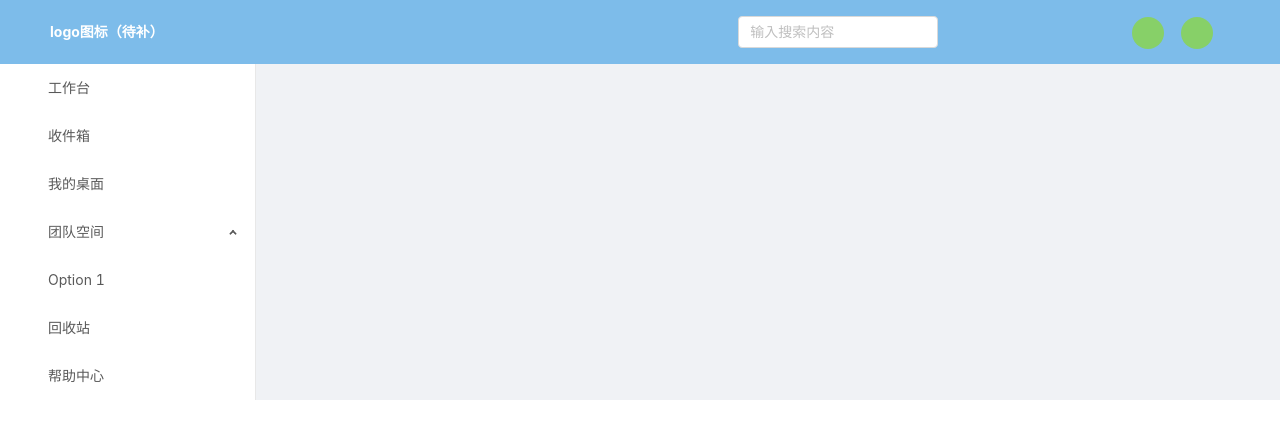
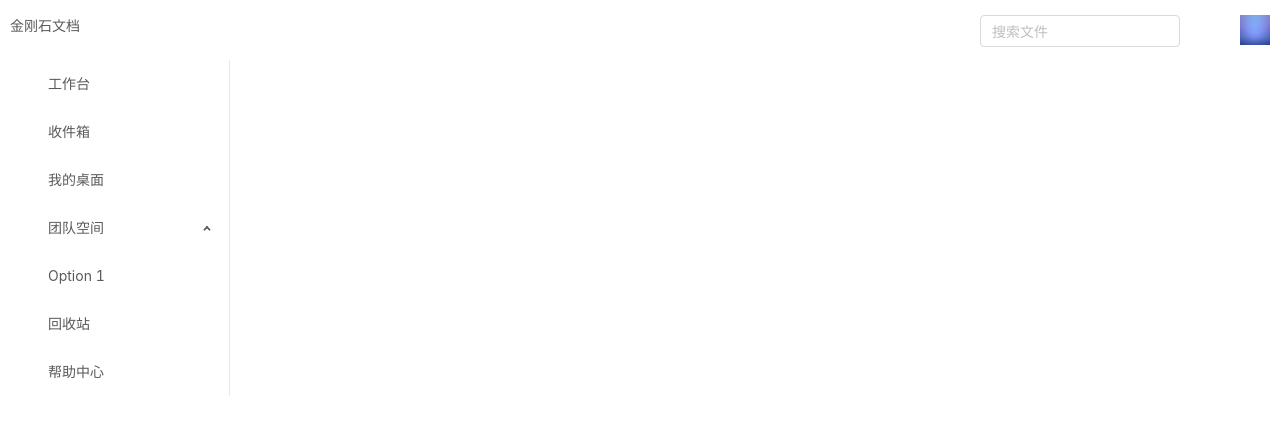
Before and after one commit to Tuanzlu/document_Client, a Vue app: page /#/personIndex in a window 1280 px wide. Shown: the top 438 px of the page. Built offline with nearby package versions, Linux system fonts and the light colour scheme.

Commit message:
新增规范后的组件格式

```diff
--- a/src/components/beforLoginNav.vue
+++ /dev/null
@@ -1,58 +0,0 @@
-<template>
-  <div>
-      <div id="components-layout-demo-basic">
-        <a-layout>
-         <a-layout-header>
-             <a-row>
-                 <a-col :span="4">
-                    logo图标（待补）
-                </a-col>
-                <a-col :span="17">
-
-                </a-col>
-                <a-col :span="2">
-                    <a-button type="primary" @click="goLogin()" :size="size" >
-                    登录
-                    </a-button>
-
-                </a-col>
-                <a-col :span="1">
-                     <a-button @click="goRegister()" :size="size">
-                    注册
-                    </a-button>
-
-                </a-col>
-            </a-row>
-         </a-layout-header>
-        </a-layout>
-      </div>
-
-  </div>
-</template>
-
-<script>
-export default {
-    methods: {
-            goLogin() {
-                this.$router.push('/login');
-            },
-            goRegister() {
-                this.$router.push('/register');
-            }
-        }
-}
-</script>
-
-<style scoped>
-#components-layout-demo-basic {
-  text-align: left;
-
-  font-weight: bold;
-  margin: 0px;
-}
-#components-layout-demo-basic .ant-layout-header{
-  background: #7dbcea;
-  color: #fff;
-}
-
-</style>
--- a/src/components/personNav.vue
+++ b/src/components/personNav.vue
@@ -1,71 +1,46 @@
 <template>
   <div>
-      <div id="components-layout-demo-basic">
-        <a-layout>
-         <a-layout-header>
-             <a-row>
-                 <a-col :span="4">
-                    logo图标（待补）
-                </a-col>
-                <a-col :span="10">
-
-                </a-col>
-                <a-col :span="2">
-                    <a-input-search placeholder="输入搜索内容" style="width: 200px" @search="onSearch" />
-                </a-col>
-                <a-col :span="6">
-
-                </a-col>
-                <a-col :span="1">
-                    <a-dropdown :placement="bottomCenter">
+      <div class="header">
+        <div class="top" @click="toIndex"><span class="name">金刚石文档</span></div>
+        <div class="topRight">
+             <a-dropdown>
                 <a class="ant-dropdown-link" @click="e => e.preventDefault()">
-                            <a-avatar size="32" style="backgroundColor:#87d068" icon="bell" />
+                <img class="avatar" style="width:30px;height:30px" src="../assets/bg.jpeg" />
                 </a>
                 <a-menu slot="overlay">
                 <a-menu-item>
-                            <a target="_blank" rel="noopener noreferrer" href="#"
-                            >全 部 通 知</a
-                            >
+                    <a href="#/personInfo">个 人 主 页</a>
                 </a-menu-item>
                 <a-menu-item>
-                            <a target="_blank" rel="noopener noreferrer" href="#"
-                            >未 读 通 知</a
-                            >
+                    <a href="javascript:;">帮 助 事 项</a>
+                </a-menu-item>
+                <a-menu-item>
+                    <a href="#/">退 出 登 录</a>
                 </a-menu-item>
                 </a-menu>
             </a-dropdown>
-                </a-col>
-                <a-col :span="1">
-                    <a-dropdown :placement="bottomCenter">
+        </div>
+        <div class="topRight">
+            <a-dropdown>
                 <a class="ant-dropdown-link" @click="e => e.preventDefault()">
-                            <a-avatar size="32" style="backgroundColor:#87d068" icon="user" />
+                <a-icon type="bell" style="font-size:25px;margin-top:3px;" />
                 </a>
                 <a-menu slot="overlay">
                 <a-menu-item>
-                            <a target="_blank" rel="noopener noreferrer" href="#"
-                            >个 人 中 心</a
-                            >
+                    <a href="#/personInfo">全 部 通 知</a>
                 </a-menu-item>
                 <a-menu-item>
-                            <a target="_blank" rel="noopener noreferrer" href="#"
-                            >使 用 说 明</a
-                            >
-                        </a-menu-item>
-                        <a-menu-item>
-                            <a target="_blank" rel="noopener noreferrer" href="#"
-                            >退 出 登 录</a
-                            >
+                    <a href="javascript:;">未 读 消 息</a>
                 </a-menu-item>
                 </a-menu>
             </a-dropdown>
-
-                </a-col>
-            </a-row>
-         </a-layout-header>
-        </a-layout>
+        </div>
+        <div class="topRight">
+            <a-input-search placeholder="搜索文件" style="width: 200px" @search="onSearch" />
+        </div>
+      </div>
   </div>
 
-  </div>
 </template>
 
 <script>
@@ -75,15 +50,14 @@ export default {
 </script>
 
 <style scoped>
-#components-layout-demo-basic {
-  text-align: left;
 
-  font-weight: bold;
-  margin: 0px;
+.top {
+  float: left;
+  margin: 15px 10px 0 10px;
 }
-#components-layout-demo-basic .ant-layout-header{
-  background: #7dbcea;
-  color: #fff;
+.topRight {
+  float: right;
+  margin: 15px 10px 0 20px;
 }
 
 </style>
--- /dev/null
+++ b/src/components/siderNav.vue
@@ -0,0 +1,61 @@
+<template>
+  <div class="toleft">
+            <a-menu mode="inline" :open-keys="openKeys" style="width: 230px" @openChange="onOpenChange">
+                    <a-menu-item key="1">
+                        <a-icon type="edit" />工作台
+                    </a-menu-item>
+                    <a-menu-item key="2">
+                        <a-icon type="mail" />收件箱
+                    </a-menu-item>
+                    <a-menu-item key="3">
+                        <a-icon type="appstore" />我的桌面
+                    </a-menu-item>
+                    <a-sub-menu key="sub1">
+                        <span slot="title"><a-icon type="team" />
+                        <span>团队空间</span></span>
+                        <a-menu-item key="sub1_1">
+                        Option 1
+                        </a-menu-item>
+                    </a-sub-menu>
+                    <a-menu-item key="4">
+                        <a-icon type="delete" />回收站
+                    </a-menu-item>
+                    <a-menu-item key="5">
+                        <a-icon type="question" />帮助中心
+                    </a-menu-item>
+                </a-menu>
+    </div>
+</template>
+
+<script>
+export default {
+    data() {
+        return {
+            rootSubmenuKeys: ['sub1', 'sub2', 'sub4'],
+            openKeys: ['sub1'],
+            current: ['mail'],
+        };
+    },
+    methods: {
+        onOpenChange(openKeys) {
+        const latestOpenKey = openKeys.find(key => this.openKeys.indexOf(key) === -1);
+        if (this.rootSubmenuKeys.indexOf(latestOpenKey) === -1) {
+            this.openKeys = openKeys;
+        } else {
+            this.openKeys = latestOpenKey ? [latestOpenKey] : [];
+        }
+        },
+    },
+}
+</script>
+
+<style>
+.toleft{
+            position:fixed;
+            width:230px;
+            top:60px;
+            bottom:0;
+            /*background-color: #7f7f7f;*/
+}
+
+</style>
--- a/src/router/index.js
+++ b/src/router/index.js
@@ -35,9 +35,9 @@ const routes = [
     component: () => import("../views/personalWorkplace/personIndex.vue"),
   },
   {
-    path: "/index",
-    name: "Index",
-    component: () => import("../views/personalWorkplace/index.vue"),
+    path: "/personInfo",
+    name: "PersonInfo",
+    component: () => import("../views/personalWorkplace/personInfo.vue"),
   },
 ];
 
--- a/src/views/home.vue
+++ b/src/views/home.vue
@@ -7,7 +7,7 @@
       <p class="intro">
         在线编辑
       </p>
-      <a-button type="default" class="startBtn" @click="Index">开始使用</a-button>
+      <a-button type="default" class="startBtn" @click="Login">开始使用</a-button>
     </div>
   </div>
 </template>
@@ -24,7 +24,7 @@ export default {
   methods: {
     Login() {
       this.$router.push({
-        name: "Index",
+        name: "Login",
       });
     },
   },
--- a/src/views/personalWorkplace/index.vue
+++ /dev/null
@@ -1,23 +0,0 @@
-<template>
-  <div>
-    <beforNav></beforNav>
-    <p>这是点击之后的首页（待修改）</p>
-  </div>
-</template>
-
-<script>
-
-import beforNav from '@/components/beforLoginNav';
-export default {
-    components: {
-        beforNav
-    },
-    data() {
-        return {};
-    },
-    methods: {
-        //this.$router.push('/personIndex');
-    },
-}
-</script>
-<style lang="scss" scoped></style>
--- a/src/views/personalWorkplace/personIndex.vue
+++ b/src/views/personalWorkplace/personIndex.vue
@@ -1,100 +1,27 @@
 <template>
   <div>
       <personNav></personNav>
-      <a-layout>
-        <!--左边控制台-->
-        <a-layout-sider>
-            <div>
-                <a-menu mode="inline" :open-keys="openKeys" style="width: 256px" @openChange="onOpenChange">
-                    <a-menu-item key="1">
-                        <a-icon type="edit" />工作台
-                    </a-menu-item>
-                    <a-menu-item key="2">
-                        <a-icon type="mail" />收件箱
-                    </a-menu-item>
-                    <a-menu-item key="3">
-                        <a-icon type="appstore" />我的桌面
-                    </a-menu-item>
-                    <a-sub-menu key="sub1">
-                        <span slot="title"><a-icon type="team" />
-                        <span>团队空间</span></span>
-                        <a-menu-item key="1">
-                        Option 1
-                        </a-menu-item>
-                    </a-sub-menu>
-                    <a-menu-item key="4">
-                        <a-icon type="delete" />回收站
-                    </a-menu-item>
-                    <a-menu-item key="5">
-                        <a-icon type="question" />帮助中心
-                    </a-menu-item>
-                </a-menu>
-            </div>
-        </a-layout-sider>
-        <a-layout-content>
-
-
-
-        </a-layout-content>
-
-    </a-layout>
+      <siderNav></siderNav>
 
   </div>
 </template>
 
 <script>
 import personNav from '@/components/personNav';
+import siderNav from '@/components/siderNav';
 export default {
     components: {
         personNav,
+        siderNav,
     },
     data() {
-        return {
-            rootSubmenuKeys: ['sub1', 'sub2', 'sub4'],
-            openKeys: ['sub1'],
-            current: ['mail'],
-        };
+
     },
     methods: {
-        onOpenChange(openKeys) {
-        const latestOpenKey = openKeys.find(key => this.openKeys.indexOf(key) === -1);
-        if (this.rootSubmenuKeys.indexOf(latestOpenKey) === -1) {
-            this.openKeys = openKeys;
-        } else {
-            this.openKeys = latestOpenKey ? [latestOpenKey] : [];
-        }
-        },
     },
 }
 </script>
 
 <style>
-#components-layout-demo-basic {
-  text-align: center;
-}
-#components-layout-demo-basic .ant-layout-header,
-#components-layout-demo-basic .ant-layout-footer {
-  background: #7dbcea;
-  color: #fff;
-}
-#components-layout-demo-basic .ant-layout-footer {
-  line-height: 1.5;
-}
-#components-layout-demo-basic .ant-layout-sider {
-  background: #3ba0e9;
-  color: #fff;
-  line-height: 120px;
-}
-#components-layout-demo-basic .ant-layout-content {
-  background: rgba(16, 142, 233, 1);
-  color: #fff;
-  min-height: 120px;
-  line-height: 120px;
-}
-#components-layout-demo-basic > .ant-layout {
-  margin-bottom: 48px;
-}
-#components-layout-demo-basic > .ant-layout:last-child {
-  margin: 0;
-}
+
 </style>
--- /dev/null
+++ b/src/views/personalWorkplace/personInfo.vue
@@ -0,0 +1,60 @@
+<template>
+  <div class="Info_container">
+      <p>个 人 信 息</p>
+        <a-list size="large">
+            <div>
+                <a-icon type="user"/>
+                用户名：<a-input placeholder="从后台调用用户名" style="width:50%"/>
+            </div>
+            </br>
+            <div>
+                <a-icon type="lock" />
+                密码：（从后台调入）
+            </div>
+            </br>
+            <div>
+                <a-icon type="wechat" />
+                微信：（从后台调入）
+            </div>
+            </br>
+            <div>
+                <a-icon type="contacts" />
+                账号ID：（从后台调入）
+            </div>
+        </a-list>
+
+  </div>
+</template>
+
+<script>
+
+export default {
+
+    data() {
+    return {
+      labelCol: { span: 4 },
+      wrapperCol: { span: 14 },
+      form: {
+        name: '',
+      },
+    };
+  },
+  methods: {
+    onSubmit() {
+      console.log('submit!', this.form);
+    },
+  },
+}
+</script>
+
+<style>
+.Info_container {
+    width: 400px;
+    border-radius: 3px;
+    position: absolute;
+    left: 30%;
+    right: 30%;
+    top: 10%;
+    font-size: 30px;
+}
+</style>
```
Also changed, not shown: src/views/personalWorkplace/login.vue (+6 -13 lines). Lines whose indentation alone changed are shown as unchanged.
